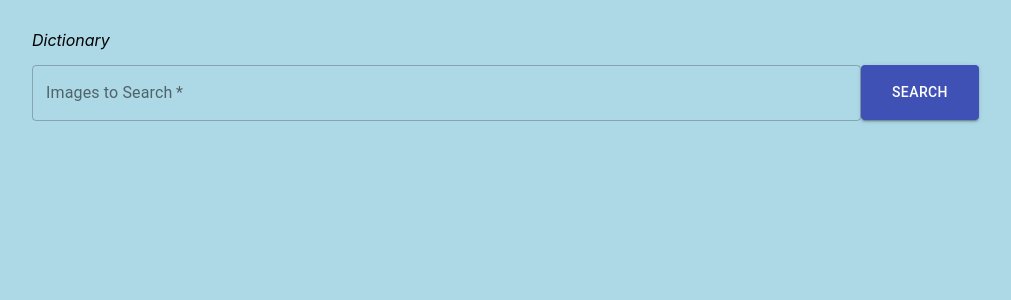
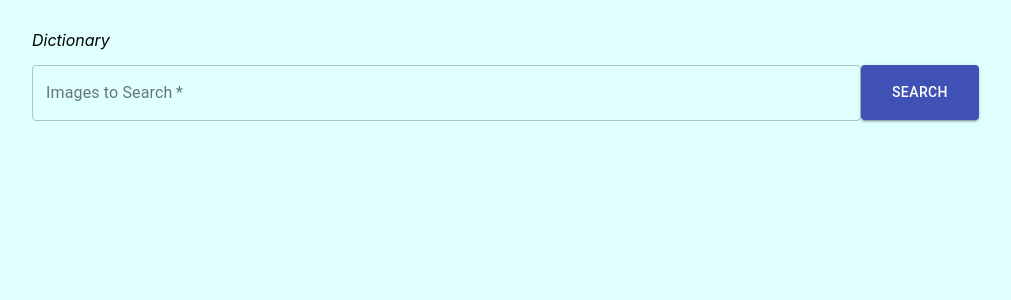
Before and after one commit to dlee658/MSA-Phase1-webApp-Searching, a React (Create React App) app in the folder my-app/: page / in a window 1280 px wide. Shown: the top 300 px of the page, without its empty margins (64-1075 px from the left). Built offline with nearby package versions, Linux system fonts and the light colour scheme; no server answers.

Commit message:
changed background colour

```diff
--- a/my-app/src/App.css
+++ b/my-app/src/App.css
@@ -1,3 +1,3 @@
 body {
-    background-color: lightblue;
+    background-color: LightCyan;
   }
```
Also changed, not shown: my-app/src/Components/SearchBarComponent/SearchBar.css (line endings or trailing spaces).
